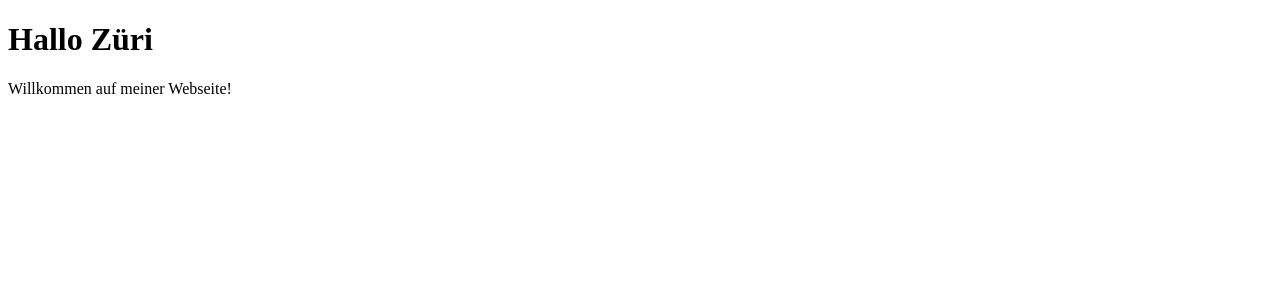
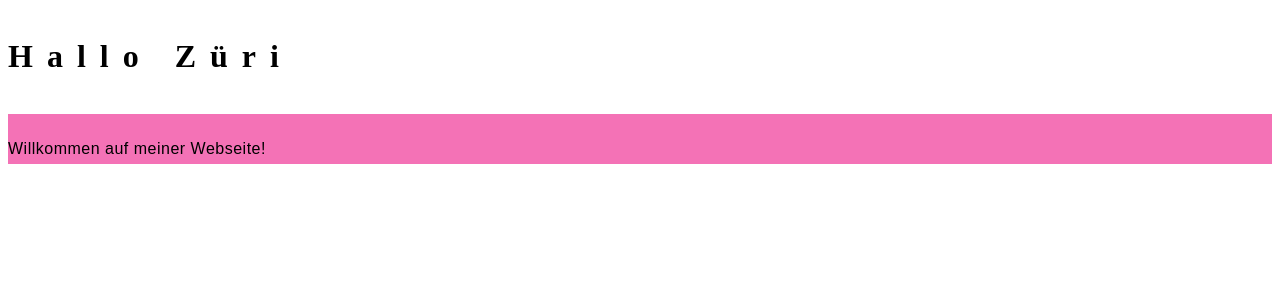
Before and after one commit to Delia-Gig/marketingpage, a Next.js app: page / in a window 1280 px wide. Shown: the top 300 px of the page. Built offline with nearby package versions, Linux system fonts and the light colour scheme.

Commit message:
Anpassungen Startseite hässlich

```diff
--- a/app/page.tsx
+++ b/app/page.tsx
@@ -1,11 +1,30 @@
 export default function Home() {
   return (
-    <main className="min-h-screen bg-gradient-to-br from-yellow-50 via-pink-50 to-blue-50 flex items-center justify-center p-8">
+    <main
+      className="min-h-screen flex items-center justify-center p-8"
+      style={{
+        lineHeight: '71px',
+        letterSpacing: '14px',
+        background: 'none'
+      }}
+    >
       <div className="text-center space-y-6">
         <h1 className="text-6xl md:text-8xl font-bold text-transparent bg-clip-text bg-gradient-to-r from-pink-400 via-purple-400 to-blue-400">
           Hallo Züri
         </h1>
-        <p className="text-xl md:text-2xl text-gray-600 font-light">
+        <p
+          className="text-xl md:text-2xl font-light"
+          style={{
+            height: '50px',
+            fontFamily: '"SF Compact Display", sans-serif',
+            color: 'var(--tw-gradient-stops)',
+            lineHeight: '70px',
+            letterSpacing: '0.5px',
+            verticalAlign: 'top',
+            boxSizing: 'content-box',
+            backgroundColor: 'rgba(244, 114, 182, 1)'
+          }}
+        >
           Willkommen auf meiner Webseite!
         </p>
         <div className="flex justify-center gap-4 mt-8">
```
